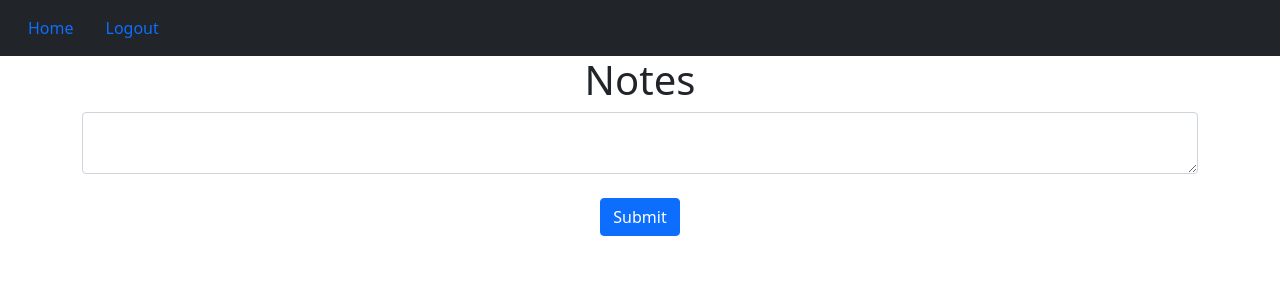
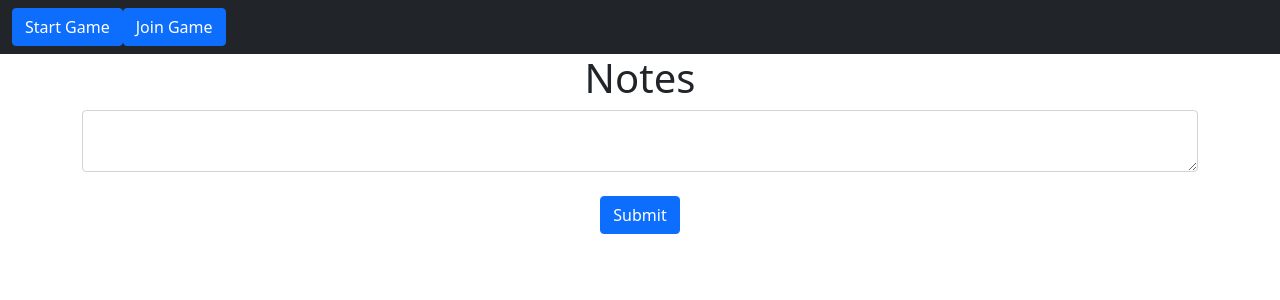
Before and after one commit to aashvi22/BasicFlaskTemplate, a Flask app: page / in a window 1280 px wide. Shown: the top 300 px of the page. Run offline with Flask 2, Linux system fonts and the light colour scheme; the visitor is signed in with stand-in values (Sample User, id 1); data comes from the database, SQL or seed files in the repository; data that the repository does not hold is empty.

Commit message:
Update base.html

```diff
--- a/website/templates/base.html
+++ b/website/templates/base.html
@@ -19,15 +19,102 @@
             </button>
             <div class="collapse navbar-collapse" id="navbarSupportedContent">
                 {% if user.is_authenticated %}
-                <a class = "nav-item nav-link" id="home" href = "/">Home</a>
-                <a class = "nav-item nav-link" id="logout" href = "/logout">Logout</a>
+                <!-- <a class = "nav-item nav-link" id="join" href = "/join">Join Game</a>
+                <a class = "nav-item nav-link" id="start" href = "/start">Start Game</a> -->
+                <button class="btn btn-primary" type="button" data-bs-toggle="offcanvas" data-bs-target="#startButton" aria-controls="startButton">
+                Start Game
+                </button>
+                <button class="btn btn-primary" type="button" data-bs-toggle="offcanvas" data-bs-target="#joinButton" aria-controls="joinButton">
+                Join Game
+                </button>
                 {%else%}
                 <a class = "nav-item nav-link" id="login" href = "/login">Login</a>
                 <a class = "nav-item nav-link" id="signUp" href = "/sign-up">Sign up</a>
                 {%endif%}
             </div>
           </div>
+
+            <div class="offcanvas offcanvas-start" tabindex="-1" id="startButton" aria-labelledby="startButtonLabel">
+              <div class="offcanvas-header">
+                <h5 class="offcanvas-title" id="startButtonLabel">Start Game</h5>
+                <button type="button" class="btn-close text-reset" data-bs-dismiss="offcanvas" aria-label="Close"></button>
+              </div>
+              <div class="offcanvas-body">
+                <div class="dropdown mt-3">
+                  <button class="btn btn-secondary dropdown-toggle" type="button" id="dropdownMenuButton" data-bs-toggle="dropdown">
+                    Game Type
+                  </button>
+                  <ul class="dropdown-menu" aria-labelledby="dropdownMenuButton">
+                    <li><a class="dropdown-item" href="#">Basketball</a></li>
+                    <li><a class="dropdown-item" href="#">Soccer</a></li>
+                    <li><a class="dropdown-item" href="#">Any</a></li>
+                  </ul>
+                </div>
+                  <div class="dropdown mt-3">
+
+                      <div>
+                          Location
+                      </div>
+                      <input type = "text" placeholder="Search..." >
+                  <!-- <button class="btn btn-secondary dropdown-toggle" type="button" id="dropdownMenuButton" data-bs-toggle="dropdown">
+                    Location
+                  </button>
+                  <ul class="dropdown-menu" aria-labelledby="dropdownMenuButton">
+                    <li><a class="dropdown-item" href="#">Basketball</a></li>
+                    <li><a class="dropdown-item" href="#">Soccer</a></li>
+                    <li><a class="dropdown-item" href="#">Something else here</a></li>
+                  </ul> -->
+                </div>
+              <div class="dropdown mt-3">
+                  <button class="btn btn-secondary dropdown-toggle" type="button" id="dropdownMenuButton" data-bs-toggle="dropdown">
+                    # of Players
+                  </button>
+                  <ul class="dropdown-menu" aria-labelledby="dropdownMenuButton">
+                      <input type="number" id="players" min="1" max="20" />
+                  <!--  <li><a class="dropdown-item" href="#">Basketball</a></li>
+                    <li><a class="dropdown-item" href="#">Soccer</a></li>
+                    <li><a class="dropdown-item" href="#">Something else here</a></li> -->
+                  </ul>
+                </div>
+              </div>
+            </div>
+
+
+            <div class="offcanvas offcanvas-start" tabindex="-1" id="joinButton" aria-labelledby="joinButtonLabel">
+              <div class="offcanvas-header">
+                <h5 class="offcanvas-title" id="joinButtonLabel">Join Game</h5>
+                <button type="button" class="btn-close text-reset" data-bs-dismiss="offcanvas" aria-label="Close"></button>
+              </div>
+              <div class="offcanvas-body">
+                <div class="dropdown mt-3">
+                  <button class="btn btn-secondary dropdown-toggle" type="button" id="dropdownMenuButton" data-bs-toggle="dropdown">
+                    Game Type
+                  </button>
+                  <ul class="dropdown-menu" aria-labelledby="dropdownMenuButton">
+                    <li><a class="dropdown-item" href="#">Basketball</a></li>
+                    <li><a class="dropdown-item" href="#">Soccer</a></li>
+                    <li><a class="dropdown-item" href="#">Something else here</a></li>
+                  </ul>
+                </div>
+              <div class="dropdown mt-3">
+                  <div>
+                          Location
+                      </div>
+                      <input type = "text" placeholder="Search..." >
+                  <!-- <button class="btn btn-secondary dropdown-toggle" type="button" id="dropdownMenuButton" data-bs-toggle="dropdown">
+                    Location
+                  </button>
+                  <ul class="dropdown-menu" aria-labelledby="dropdownMenuButton">
+                    <li><a class="dropdown-item" href="#">Basketball</a></li>
+                    <li><a class="dropdown-item" href="#">Soccer</a></li>
+                    <li><a class="dropdown-item" href="#">Something else here</a></li>
+                  </ul> -->
+                </div>
+              </div>
+            </div>
+
         </nav>
+
         {% with messages = get_flashed_messages(with_categories=true)%}
         {% if messages %}
             {% for category,message in messages %}
@@ -56,5 +143,7 @@
         <script src="https://cdn.jsdelivr.net/npm/bootstrap@5.0.2/dist/js/bootstrap.bundle.min.js" integrity="sha384-MrcW6ZMFYlzcLA8Nl+NtUVF0sA7MsXsP1UyJoMp4YLEuNSfAP+JcXn/tWtIaxVXM" crossorigin="anonymous"></script>
         <script type = "text/javascript" src = "{{ url_for('static',filename='index.js')}}"></script>
 
+
+
     </body>
 </html>
```
